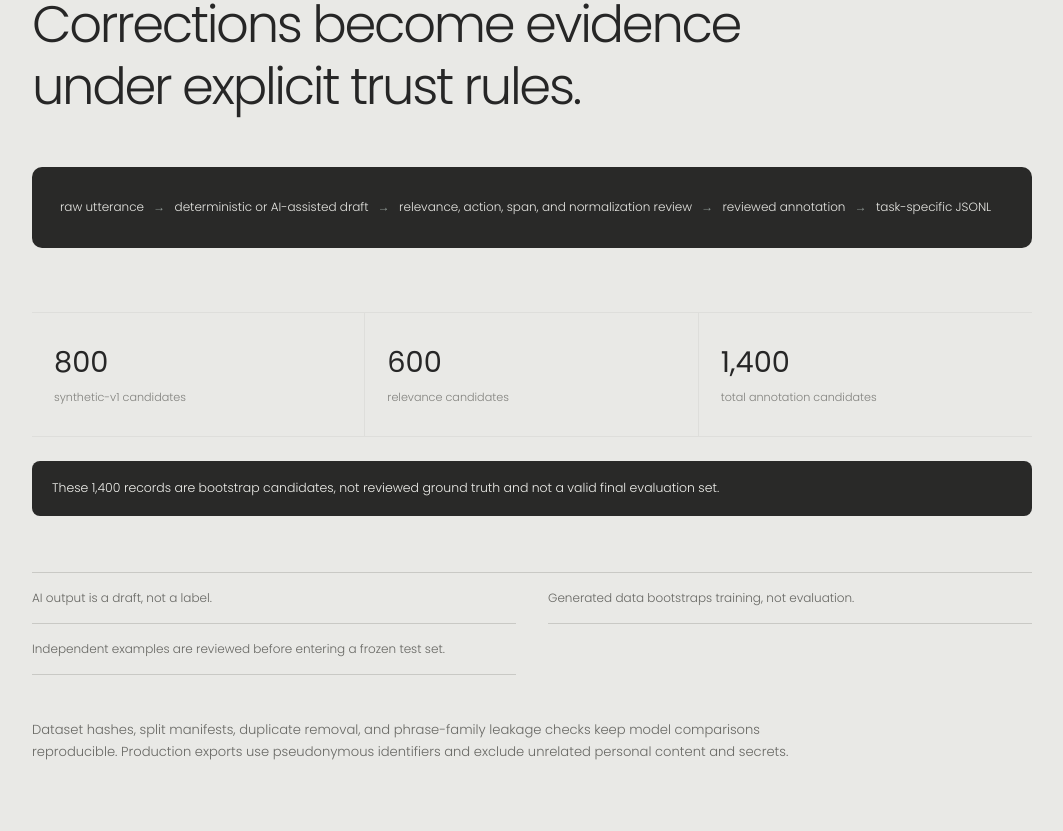
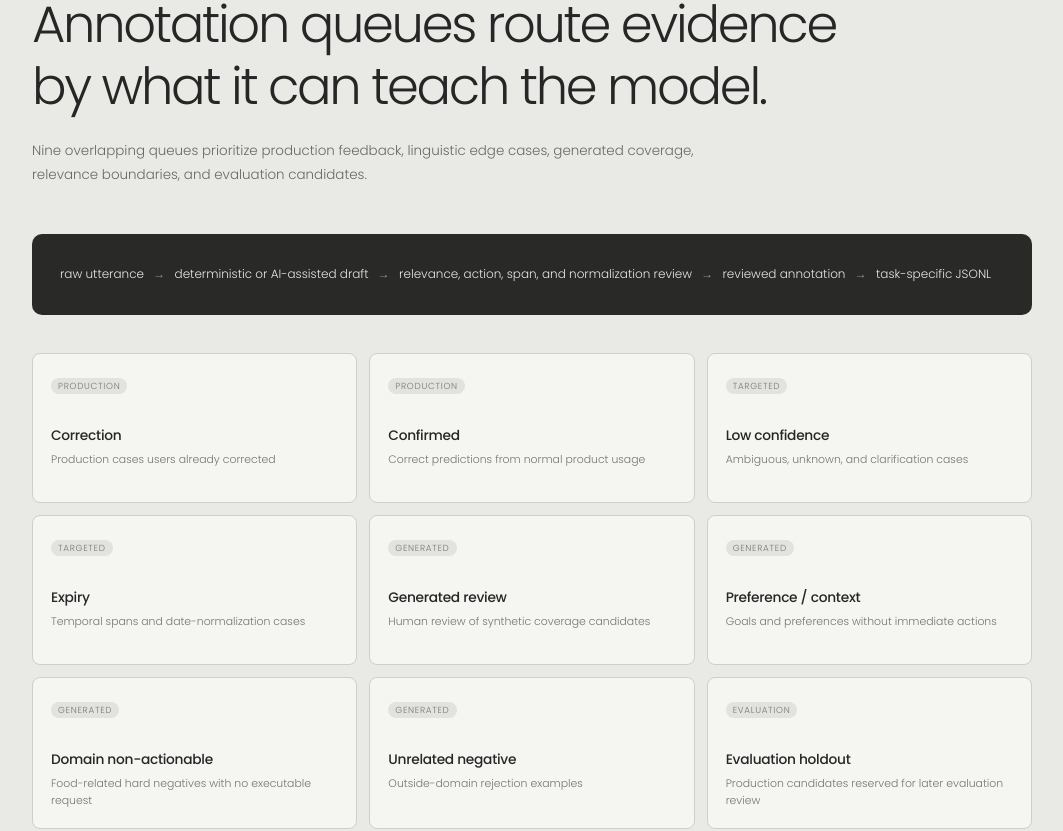
Before and after one commit to jiji123526/portfolio, a Next.js app: page /work/jangoing-kitchen-intelligence in a window 1280 px wide. Shown: the part 3940-4771 px from the top of the page, without its empty margins (108-1171 px from the left). Built offline with nearby package versions, Linux system fonts and the light colour scheme.

Commit message:
Add Jangoing annotation queue grid

```diff
--- a/app/globals.css
+++ b/app/globals.css
@@ -128,6 +128,13 @@ a { color:inherit; text-decoration:none; }
 .language-tint h2 { max-width:820px; margin:0 0 50px; font-size:clamp(2rem,4vw,3.8rem); line-height:1.2; font-weight:300; letter-spacing:-.045em; }
 .language-flow { padding:28px; border-radius:10px; background:#292928; color:#e8e8e4; font-size:.75rem; line-height:2.05; }
 .language-flow i { padding:0 6px; color:#8f9995; font-style:normal; }
+.annotation-intro { max-width:730px; margin:-28px 0 48px; color:#686864; font-size:.84rem; line-height:1.75; }
+.annotation-queue-grid { display:grid; grid-template-columns:repeat(3,1fr); gap:12px; margin-top:38px; }
+.annotation-queue-grid article { min-height:150px; padding:18px; border:1px solid #cececa; border-radius:8px; background:#f5f5f2; }
+.annotation-queue-grid article>span { display:inline-flex; padding:4px 7px; border-radius:99px; background:#e2e2de; color:#787873; font-size:.55rem; line-height:1; letter-spacing:.08em; text-transform:uppercase; }
+.annotation-queue-grid h3 { margin:30px 0 6px; font-size:.86rem; font-weight:500; letter-spacing:-.02em; }
+.annotation-queue-grid p { margin:0; color:#747470; font-size:.68rem; line-height:1.55; }
+.queue-boundary { max-width:800px; margin:22px 0 0; padding-left:18px; border-left:1px solid #8f8f8b; color:#686864; font-size:.72rem; line-height:1.7; }
 .principle-list { display:grid; grid-template-columns:repeat(2,1fr); gap:0 32px; margin-top:56px; border-top:1px solid #c9c9c5; }
 .principle-list p { margin:0; padding:16px 0; border-bottom:1px solid #c9c9c5; color:#666662; font-size:.75rem; }
 .candidate-stats { display:grid; grid-template-columns:repeat(3,1fr); margin:64px 0 24px; border-top:1px solid var(--line); border-bottom:1px solid var(--line); }
@@ -169,7 +176,9 @@ a { color:inherit; text-decoration:none; }
   .incident-grid { grid-template-columns:1fr; }.incident-grid h2 { min-height:auto; }.additional-hardening { grid-template-columns:1fr; gap:14px; }
   .evidence-grid { grid-template-columns:1fr 1fr; }.evidence-grid article { min-height:150px; border-bottom:1px solid #4b5350; }.evidence-grid article:nth-child(2n) { border-right:0; }.evidence-grid article:first-child { padding-left:18px; }.evidence-grid article:last-child { grid-column:1/-1; border-bottom:0; }.evidence-grid strong { margin-bottom:32px; }
   .utterance-card,.language-card-grid,.two-column-copy,.evaluation-columns,.status-strip,.roadmap-section ol { grid-template-columns:1fr; }
+  .annotation-queue-grid { grid-template-columns:1fr 1fr; }
   .language-card-grid article:last-child { grid-column:auto; }.utterance-card { gap:30px; padding:28px; }.principle-list { grid-template-columns:1fr; }.candidate-stats article { padding:20px 12px; }.candidate-stats strong { font-size:1.35rem; }.language-existing-media .solution-visual { aspect-ratio:1.35; }.language-flow { padding:22px; }.roadmap-section ol { gap:0; }
 }
+@media (max-width:480px) { .annotation-queue-grid { grid-template-columns:1fr; } }
 @media (prefers-reduced-motion:reduce) { html { scroll-behavior:auto; } * { transition:none!important; } .reveal { opacity:1; transform:none; } .scroll-progress { display:none; } html[data-transition] body>main { opacity:1; transform:none; } }
 .sr-only { position:absolute; width:1px; height:1px; padding:0; margin:-1px; overflow:hidden; clip:rect(0,0,0,0); white-space:nowrap; border:0; }
--- a/components/jangoing-case-content.tsx
+++ b/components/jangoing-case-content.tsx
@@ -14,6 +14,18 @@ const annotationPrinciples = [
   'AI output is a draft, not a label.',
   'Generated data bootstraps training, not evaluation.',
   'Independent examples are reviewed before entering a frozen test set.',
+];
+
+const annotationQueues = [
+  { category: 'Production', name: 'Correction', description: 'Production cases users already corrected' },
+  { category: 'Production', name: 'Confirmed', description: 'Correct predictions from normal product usage' },
+  { category: 'Targeted', name: 'Low confidence', description: 'Ambiguous, unknown, and clarification cases' },
+  { category: 'Targeted', name: 'Expiry', description: 'Temporal spans and date-normalization cases' },
+  { category: 'Generated', name: 'Generated review', description: 'Human review of synthetic coverage candidates' },
+  { category: 'Generated', name: 'Preference / context', description: 'Goals and preferences without immediate actions' },
+  { category: 'Generated', name: 'Domain non-actionable', description: 'Food-related hard negatives with no executable request' },
+  { category: 'Generated', name: 'Unrelated negative', description: 'Outside-domain rejection examples' },
+  { category: 'Evaluation', name: 'Evaluation holdout', description: 'Production candidates reserved for later evaluation review' },
 ];
 
 function ExistingMedia({ project, item, index, projectIndex }: { project: Project; item: number; index: string; projectIndex: number }) {
@@ -37,8 +49,11 @@ export function JangoingCaseContent({ project, projectIndex }: Props) {
     </section>
 
     <section className="language-tint reveal"><div className="shell case-section">
-      <p className="eyebrow">ANNOTATION + DATASET GOVERNANCE</p><h2>Corrections become evidence under explicit trust rules.</h2>
+      <p className="eyebrow">ANNOTATION + DATASET GOVERNANCE</p><h2>Annotation queues route evidence by what it can teach the model.</h2>
+      <p className="annotation-intro">Nine overlapping queues prioritize production feedback, linguistic edge cases, generated coverage, relevance boundaries, and evaluation candidates.</p>
       <div className="language-flow">raw utterance <i>→</i> deterministic or AI-assisted draft <i>→</i> relevance, action, span, and normalization review <i>→</i> reviewed annotation <i>→</i> task-specific JSONL</div>
+      <div className="annotation-queue-grid">{annotationQueues.map((queue) => <article key={queue.name}><span data-category={queue.category}>{queue.category}</span><h3>{queue.name}</h3><p>{queue.description}</p></article>)}</div>
+      <p className="queue-boundary">Queues prioritize annotation work; they do not determine the final dataset split. A sample may appear in multiple queues, while its training or evaluation purpose is assigned separately. Evaluation holdout remains a candidate queue until human review, deduplication, leakage checks, and version approval are complete.</p>
       <div className="candidate-stats"><article><strong>800</strong><span>synthetic-v1 candidates</span></article><article><strong>600</strong><span>relevance candidates</span></article><article><strong>1,400</strong><span>total annotation candidates</span></article></div>
       <p className="dataset-warning">These 1,400 records are bootstrap candidates, not reviewed ground truth and not a valid final evaluation set.</p>
       <div className="principle-list">{annotationPrinciples.map((item) => <p key={item}>{item}</p>)}</div>
```
